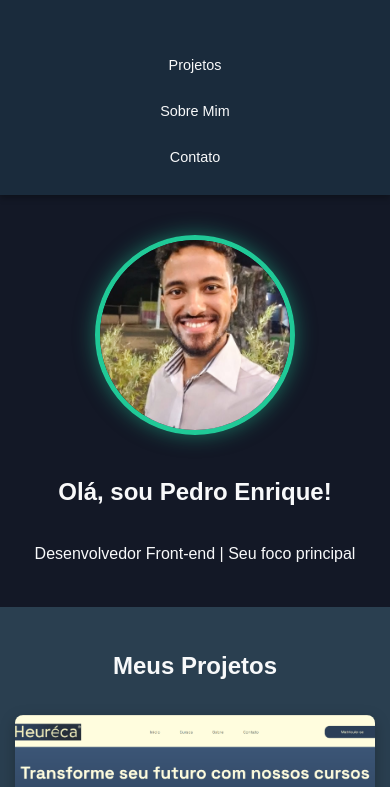
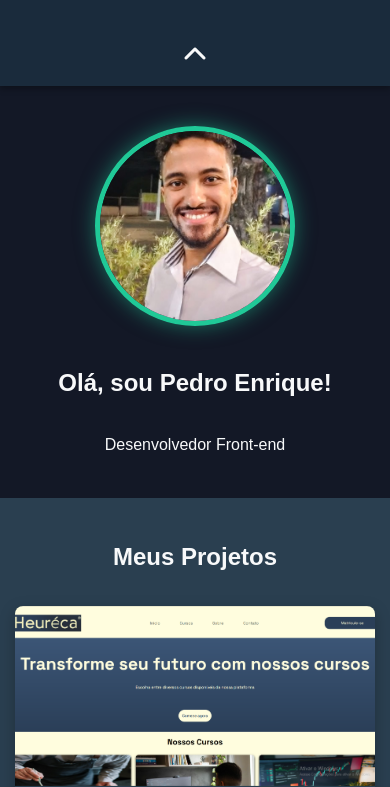
Before and after one commit to PedroEnriq/Portifolio, a plain HTML site: page index.html in a window 390 px wide. Shown: the part 57-844 px from the top of the page. Drawn offline with Linux system fonts and the light colour scheme.

Commit message:
Adicionando o Botao de menu mobile e estilizacao do menu mobile

```diff
--- a/index.html
+++ b/index.html
@@ -14,18 +14,19 @@
     <header class="cabecalho">
         <nav class="menu-navegacao">
             <h1 href="#" class="logo">Pedro Enrique</h1>
-            <ul>
+            <ul class="nav-menu">
                 <li><a href="#projetos">Projetos</a></li>
                 <li><a href="#sobre">Sobre Mim</a></li>
                 <li><a href="#contato">Contato</a></li>
             </ul>
+            <button class="showmenu-btn"><i class="fa-solid fa-chevron-up"></i></button>
         </nav>
     </header>
     <main class="conteudo-principal">
         <section id="apresentacao" class="apresentacao">
             <img src="src/img/perfil.jpeg" alt="Foto de Perfil de Pedro Enrique" class="foto-perfil">
             <h1>Olá, sou Pedro Enrique!</h1>
-            <p>Desenvolvedor Front-end | Seu foco principal</p>
+            <p>Desenvolvedor Front-end</p>
         </section>
         <section id="projetos" class="secao-projetos">
             <h2>Meus Projetos</h2>
--- a/src/css/responsive.css
+++ b/src/css/responsive.css
@@ -14,6 +14,24 @@
     .cabecalho ul li {
         margin: 10px 0;
     }
+
+    .cabecalho .nav-menu{
+        flex-direction: column;
+        margin-top: 15px;
+        max-height: 0; /* Começa com altura zero */
+        overflow: hidden; /* Esconde o conteúdo que transborda */
+        transition: max-height 0.4s ease-in-out; /* Adiciona a transição */
+        width: 100%;
+    }
+
+    .cabecalho .nav-menu.active {
+        max-height: 200px; /* Altura suficiente para mostrar todo o menu */
+    }
+
+    .showmenu-btn{
+        display:inline;
+    }
+
 
     .secao-hero h1 {
         font-size: 2.5rem;
--- a/src/css/style.css
+++ b/src/css/style.css
@@ -43,6 +43,21 @@ body {
     max-width: 1200px;
     margin: 0 auto;
     padding: 0 20px;
+}
+
+.showmenu-btn{
+    display: none;
+    background: transparent;
+    border: none;
+    color: var(--cor-texto-claro);
+    font-size: 1.5rem;
+    cursor: pointer;
+    transition: 0.2s;
+}
+
+.showmenu-btn.active{
+        transform: rotate(180deg);
+        transition: 0.2s;
 }
 
 .cabecalho .logo {
--- a/src/javascripts/script.js
+++ b/src/javascripts/script.js
@@ -39,4 +39,13 @@ document.addEventListener('DOMContentLoaded', () => {
         sectionObserver.observe(section);
     });
 
+    // Funcionalidade de menu para mobile
+    const menuBtn = document.querySelector('.showmenu-btn');
+    const navMenu = document.querySelector('.nav-menu');
+
+    menuBtn.addEventListener('click', () => {
+        navMenu.classList.toggle('active');
+        menuBtn.classList.toggle('active');
+    });
+
 });
```
